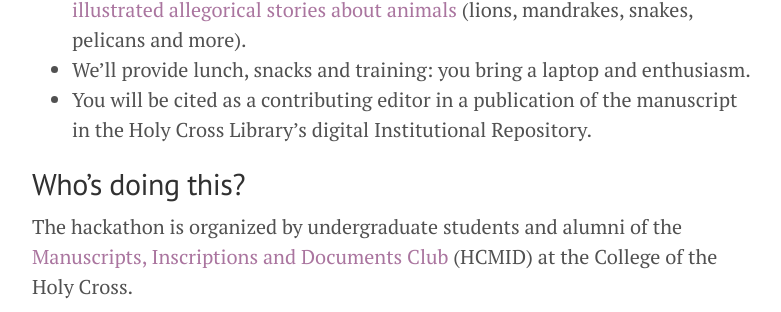
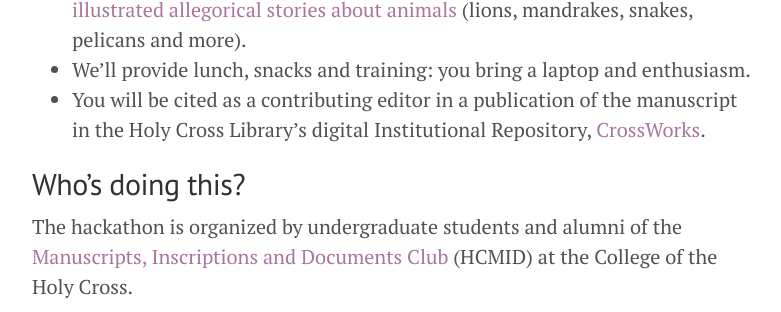
Before and after one commit to HCMID/ms-hackathon-2018, a Jekyll site: the page built from docs/index.md, in a window 1280 px wide. Shown: the part 765-1077 px from the top of the page, without its empty margins (248-1029 px from the left). Built offline with Jekyll 4.4.1, drawn with Linux system fonts in a browser that asks for light colours.

Commit message:
Add link to Cross Works

```diff
--- a/docs/index.md
+++ b/docs/index.md
@@ -15,7 +15,7 @@ layout: page
 -   No prior experience with manuscripts or editing is required. Students should currently be taking a Latin class (any level).
 -   We'll create a digital edition of a cool [9th-century Latin  manuscript with illustrated allegorical stories about animals](thumbs) (lions, mandrakes, snakes, pelicans and more).
 -   We'll provide lunch, snacks and training: you bring a laptop and enthusiasm.
--   You will be cited as a contributing editor in a publication of the manuscript in the Holy Cross Library's digital Institutional Repository.
+-   You will be cited as a contributing editor in a publication of the manuscript in the Holy Cross Library's digital Institutional Repository, [CrossWorks](http://crossworks.holycross.edu/).
 
 
 ## Who's doing this?
```
